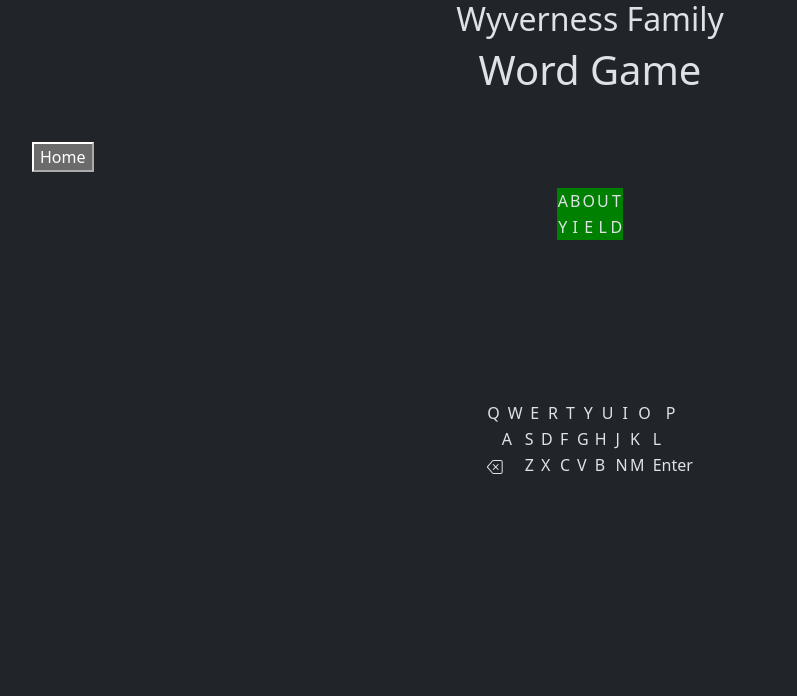
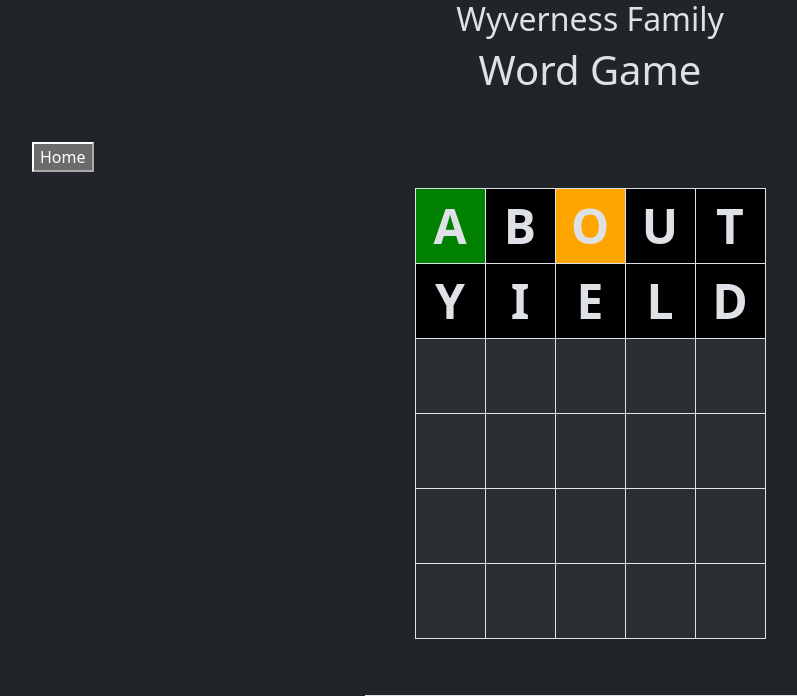
Before and after one commit to ronsmith/WordGame, a Flask app: page /game in a window 1280 px wide. Shown: the top 696 px of the page, without its empty margins (50-847 px from the left). Before the commit the page ends 474 px from the top, so only its background shows below. Run offline with Flask 3, Linux system fonts and the light colour scheme; some libraries are stand-ins or nearby versions.

Commit message:
fixed game layout

```diff
--- a/templates/game.html
+++ b/templates/game.html
@@ -1,14 +1,16 @@
 {%  extends "base.html" %}
 {% block head %}
 <style>
-    table.gameboard th {
+    table.gameboard td {
         width: 70px;
         height: 70px;
         border: 1px solid;
         background-color: #2b2f32;
         text-align: center;
+        font-size: xxx-large;
+        font-weight: bold;
     }
-    table.keyboard th {
+    table.keyboard td {
         width: 30px;
         height: 60px;
         border: 1px solid;
@@ -123,11 +125,11 @@
            let tr = $("table.gameboard tr:nth-child(" + (r+1) + ")");
            $.each(row.word.split(''), function(i, letter) {
                let td = tr.find("td:nth-child(" + (i+1) + ")");
-               td.html(letter)
-               if ($.inArray(letter, row.green)) {
+               td.text(letter)
+               if ($.inArray(letter, row.green) > -1) {
                    td.css('background-color', 'green')
-               } else if ($.inArray(letter, row.orange)) {
-                   td.css('background-color', 'green')
+               } else if ($.inArray(letter, row.orange) > -1) {
+                   td.css('background-color', 'orange')
                } else {
                    td.css('background-color', 'black')
                }
```
